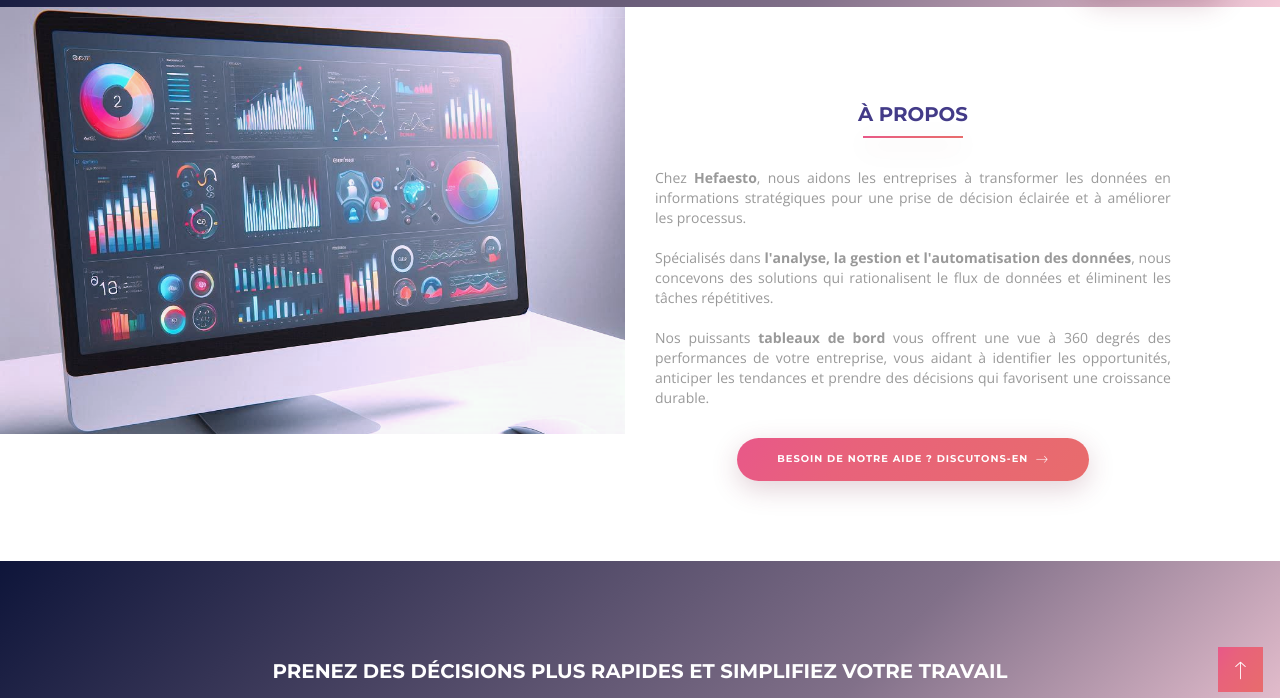
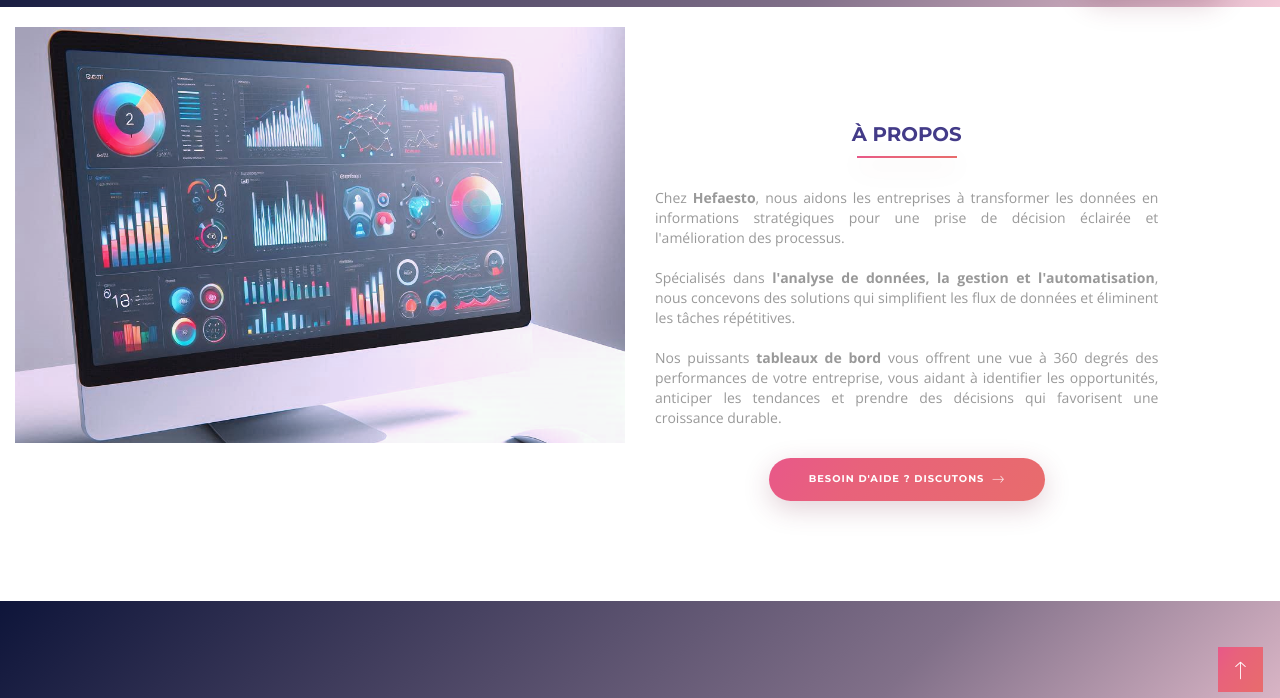
Before and after one commit to hefaesto/data, a plain HTML site: page fr.html in a window 1280 px wide. Shown: the part 83-781 px from the top of the page. Drawn offline with nearby package versions, Linux system fonts and the light colour scheme; a script that the page names is missing; files whose address does not match are found by name.

Commit message:
Update fr.html

```diff
--- a/fr.html
+++ b/fr.html
@@ -70,7 +70,7 @@
       </div>
     </section>
     <section id="customer-support" class="overflow-x-hidden">
-      <div class="row">
+     <div class="row customer-support-content" style="padding: 15px; padding-top: 20px; padding-bottom: 20px;">
   <div class="col-md-6">
     <div class="image-wraper">
       <img class="img-responsive" src="images/support.png" alt="">
@@ -81,14 +81,15 @@
       <h4><br><br><br><br>À propos</h4>
       <hr class="heading-devider gradient-orange">
       <p class="margin-top-bottom-30" style="text-align: justify;">
-              Chez <b>Hefaesto</b>, nous aidons les entreprises à transformer les données en informations stratégiques pour une prise de décision éclairée et à améliorer les processus.<br><br>
-              Spécialisés dans <b>l'analyse, la gestion et l'automatisation des données</b>, nous concevons des solutions qui rationalisent le flux de données et éliminent les tâches répétitives.<br><br>
+        Chez <b>Hefaesto</b>, nous aidons les entreprises à transformer les données en informations stratégiques pour une prise de décision éclairée et l'amélioration des processus.<br><br>
+        Spécialisés dans <b>l'analyse de données, la gestion et l'automatisation</b>, nous concevons des solutions qui simplifient les flux de données et éliminent les tâches répétitives.<br><br>
         Nos puissants <b>tableaux de bord</b> vous offrent une vue à 360 degrés des performances de votre entreprise, vous aidant à identifier les opportunités, anticiper les tendances et prendre des décisions qui favorisent une croissance durable.
       </p>
-            <a class="btn btn-orange border-none btn-rounded-corner" href="#form">Besoin de notre aide ? Discutons-en<span class="icon-on-button"><i class="ion-ios-arrow-thin-right"></i></span></a>
+      <a class="btn btn-orange border-none btn-rounded-corner" href="#form">Besoin d'aide ? Discutons<span class="icon-on-button"><i class="ion-ios-arrow-thin-right"></i></span></a>
     </div>
   </div>
 </div>
+
     </section>
     <section id="cta" class="gradient-violat cta padding-top-bottom-90">
       <div class="container">
```
Lines whose indentation alone changed are shown as unchanged.
